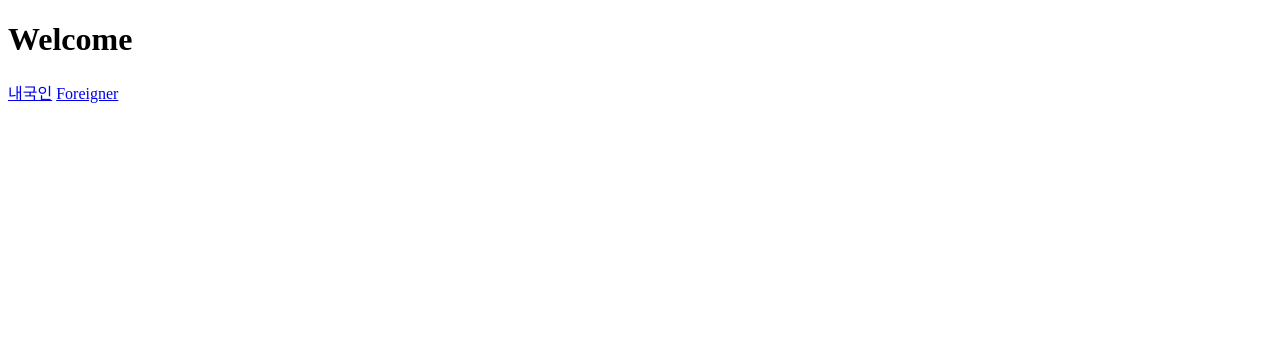
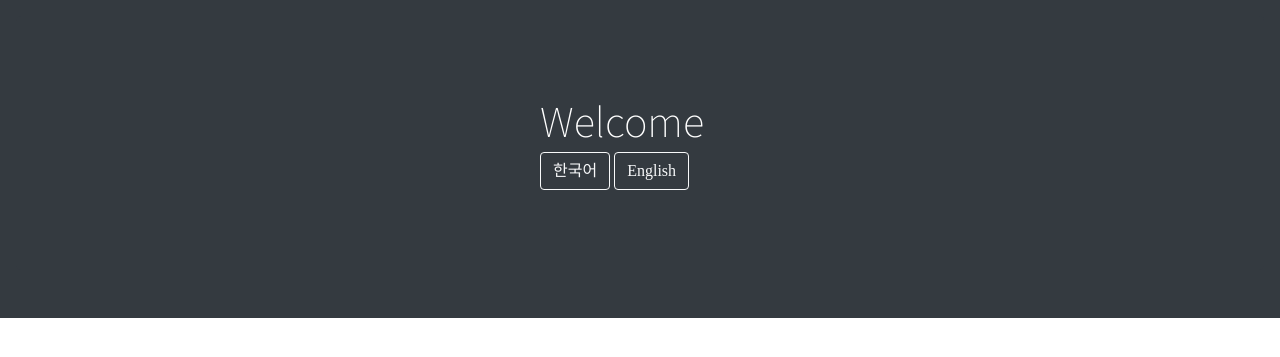
Before and after one commit to 26future/visitors, a Django app: page /visitors/home/ in a window 1280 px wide. Shown: the top 357 px of the page. Run offline with Django 3.2, Linux system fonts and the light colour scheme; some libraries are stand-ins or nearby versions.

Commit message:
200626 Project Django

```diff
--- /dev/null
+++ b/static/css/home.css
@@ -0,0 +1,3 @@
+h1 a {
+    color: #FCA205;
+}
--- a/templates/base.html
+++ b/templates/base.html
@@ -4,9 +4,16 @@
     <meta charset="UTF-8">
     <meta name="viewport" content="width={device-width}, initial-scale=1.0">
     <title>Document</title>
+    <link rel="stylesheet" href="https://stackpath.bootstrapcdn.com/bootstrap/4.5.0/css/bootstrap.min.css" integrity="sha384-9aIt2nRpC12Uk9gS9baDl411NQApFmC26EwAOH8WgZl5MYYxFfc+NcPb1dKGj7Sk" crossorigin="anonymous">
+    {% block css %}{% endblock %}
 </head>
 <body>
+
     {% block body %}
     {% endblock %}
+
+    <script src="https://code.jquery.com/jquery-3.5.1.slim.min.js" integrity="sha384-DfXdz2htPH0lsSSs5nCTpuj/zy4C+OGpamoFVy38MVBnE+IbbVYUew+OrCXaRkfj" crossorigin="anonymous"></script>
+    <script src="https://cdn.jsdelivr.net/npm/popper.js@1.16.0/dist/umd/popper.min.js" integrity="sha384-Q6E9RHvbIyZFJoft+2mJbHaEWldlvI9IOYy5n3zV9zzTtmI3UksdQRVvoxMfooAo" crossorigin="anonymous"></script>
+    <script src="https://stackpath.bootstrapcdn.com/bootstrap/4.5.0/js/bootstrap.min.js" integrity="sha384-OgVRvuATP1z7JjHLkuOU7Xw704+h835Lr+6QL9UvYjZE3Ipu6Tp75j7Bh/kR0JKI" crossorigin="anonymous"></script>
 </body>
 </html>
--- a/visitors_data/templates/visitors_data/citizen.html
+++ b/visitors_data/templates/visitor_data_en/new_en.html
@@ -3,7 +3,7 @@
 {% block body%}
 
 
-<h1>새로운 방문자</h1>
+<h1>New Visitor</h1>
 
 <form action="" method="POST">
     {% csrf_token %}
--- a/visitors_data/templates/visitors_data/confirm.html
+++ b/visitors_data/templates/visitors_data/confirm.html
@@ -6,6 +6,7 @@
     <h1>전화번호: {{ visitor.number }}</h1>
 
     <a href="{% url 'visitors_data:qr' visitor.pk %}">확인</a>
+    <a href="{% url 'visitors_data:new' %}">뒤로</a>
 
 
 
--- a/visitors_data/templates/visitors_data/home.html
+++ b/visitors_data/templates/visitors_data/home.html
@@ -1,11 +1,46 @@
 {% extends 'base.html' %}
+
+{% load static %}
+
+{% block css %}
+<style>
+@import url('https://fonts.googleapis.com/css2?family=Noto+Sans+KR:wght@100&display=swap');
+
+h1 {
+    font-family: 'Noto Sans KR', sans-serif;
+}
+
+div {
+    font-family: 'Holtwood One SC', serif;
+}
+</style>
+{% endblock %}
+
 
 {% block body %}
 
-<h1>Welcome</h1>
+<div class="mx-auto" style="max-width: 100%;">
 
-<a href="{% url 'visitors_data:citizen' %}">내국인</a>
-<a href="{% url 'visitors_data:foreigner' %}">Foreigner</a>
+    <div class="p-3 mb-2 bg-dark text-white">
+    <div class="jumbotron bg-dark">
+        <!-- <p class="lead">This is a simple hero unit, a simple jumbotron-style component for calling extra attention to featured content or information.</p>
+        <hr class="my-4">
+        <p>It uses utility classes for typography and spacing to space content out within the larger container.</p> -->
+        <div class="mx-auto" style="width: 200px;">
+        <p class="text-white bg-dark">
+        <h1 class="display-5">Welcome</h1>
+        <!-- <button type="button"  >Light</button> -->
+        <a class="btn btn-outline-light" href="{% url 'visitors_data:new' %}" role="button">한국어</a>
+        <a class="btn btn-outline-light" href="{% url 'visitors_data:new_en' %}" role="button">English</a>
+      </div></p>
+      </div>
+    </div>
+    </div>
+
+<!-- <h1>Welcome</h1>
+
+<a href="{% url 'visitors_data:new' %}">한국어</a>
+<a href="{% url 'visitors_data:new_en' %}">English</a> -->
 
 
 
--- a/visitors_data/urls.py
+++ b/visitors_data/urls.py
@@ -5,11 +5,12 @@ app_name = 'visitors_data'
 
 urlpatterns = [
     path('home/', views.home, name='home'),
-    path('citizen/', views.citizen, name='citizen'),
-    path('foreigner/', views.foreigner, name='foreigner'),
-    # path('new/', views.new, name='new'),
+    path('new/', views.new, name='new'),
+    path('new_en/', views.new_en, name='new_en'),
     path('confirm/<int:pk>/', views.confirm, name='confirm'),
+    # path('confirm_en/<int:pk>/', views.confirm_en, name='confirm_en'),
     path('qr/<int:pk>/', views.qr, name='qr'),
-    path('read_qr/', views.read_qr, name='read_qr'),
+    # path('qr_en/<int:pk>/', views.qr_en, name='qr_en'),
+    # path('read_qr/', views.read_qr, name='read_qr'),
 
 ]
--- a/visitors_data/views.py
+++ b/visitors_data/views.py
@@ -13,19 +13,7 @@ def home(request):
     }
     return render(request, 'visitors_data/home.html', context)
 
-# def create(request):
-#     if request.method == 'POST':
-#         form = ArticleForm(request.POST)
-#         if form.is_valid():
-#             form.save()
-#     else:
-#         form = ArticleForm()
-#     context = {
-#         'form': form,
-#     }
-#     return render(request, 'articles/form.html', context)
-
-def citizen(request): # POST
+def new(request): # POST
     if request.method == 'POST':
         form = VisitorForm(request.POST)
         if form.is_valid():
@@ -37,11 +25,11 @@ def citizen(request): # POST
     context = {
         'form': form,
     }
-    return render(request, 'visitors_data/citizen.html', context)
+    return render(request, 'visitors_data/new.html', context)
 
 ## https://docs.djangoproject.com/en/3.0/ref/contrib/messages/    => error message custom
 
-def foreigner(request): # POST
+def new_en(request): # POST
     # if request.method == 'POST':
     #     name = request.POST.get('name')
     #     number = request.POST.get('number')
@@ -55,7 +43,7 @@ def foreigner(request): # POST
     context = {
 
     }
-    return render(request, 'visitors_data/foreigner.html', context)
+    return render(request, 'visitors_data/new_en.html', context)
 
 def confirm(request, pk):
     visitor = Visitor.objects.get(pk=pk)
@@ -78,52 +66,59 @@ def qr(request, pk):
 
     return render(request, 'visitors_data/qr.html')
 
-def read_qr(request):
 
-    img = cv2.imread('./static/images/qrcode.png')
-    detector = cv2.QRCodeDetector()
-    data, bbox, straight_qrcode = detector.detectAndDecode(img)
+# def read_qr(request):
+
+#     img = cv2.imread('./static/images/qrcode.png')
+#     detector = cv2.QRCodeDetector()
+#     data, bbox, straight_qrcode = detector.detectAndDecode(img)
 
 
-    # video
+#     # video
 
-    # import cv2
-    # # initalize the cam
-    # cap = cv2.VideoCapture(0)
-    # # initialize the cv2 QRCode detector
-    # detector = cv2.QRCodeDetector()
-    # while True:
-    #     _, img = cap.read()
-    #     # detect and decode
-    #     data, bbox, _ = detector.detectAndDecode(img)
-    #     # check if there is a QRCode in the image
-    #     if bbox is not None:
-    #         # display the image with lines
-    #         for i in range(len(bbox)):
-    #             # draw all lines
-    #             cv2.line(img, tuple(bbox[i][0]), tuple(bbox[(i+1) % len(bbox)][0]), color=(255, 0, 0), thickness=2)
-    #         if data:
-    #             print("[+] QR Code detected, data:", data)
-    #     # display the result
-    #     cv2.imshow("img", img)
-    #     if cv2.waitKey(1) == ord("q"):
-    #         break
-    # cap.release()
-    # cv2.destroyAllWindows()
+#     # initalize the cam
+#     cap = cv2.VideoCapture(0)
+#     # initialize the cv2 QRCode detector
+#     detector = cv2.QRCodeDetector()
+#     while True:
+#         _, img = cap.read()
+#         # detect and decode
+#         data, bbox, _ = detector.detectAndDecode(img)
+#         # check if there is a QRCode in the image
+#         if bbox is not None:
+#             # display the image with lines
+#             for i in range(len(bbox)):
+#                 # draw all lines
+#                 cv2.line(img, tuple(bbox[i][0]), tuple(bbox[(i+1) % len(bbox)][0]), color=(255, 0, 0), thickness=2)
+#             if data:
+#                 print("[+] QR Code detected, data:", data)
+#                 cap.release()
+#                 cv2.destroyAllWindows()
+#         # display the result
+#         cv2.imshow("img", img)
+#         if cv2.waitKey(1) == ord("q"):
+#             break
 
-    # PK 추출
-    p = re.compile("P+K+[:]+[0-9]+")
-    pk_number = p.findall(data)[0]
 
-    p1 = re.compile("[0-9]+")
-    current_pk = p1.findall(pk_number)[0]
+#     # PK 추출
+#     p = re.compile("P+K+[:]+[0-9]+")
+#     pk_number = p.findall(data)[0]
 
-    # DB 수정 (check='TRUE')
-    visitor = Visitor.objects.get(pk=current_pk)
-    visitor.check = "TRUE"
-    visitor.save()
+#     p1 = re.compile("[0-9]+")
+#     current_pk = p1.findall(pk_number)[0]
 
-    context = {
+#     # DB 수정 (check='TRUE')
+#     visitor = Visitor.objects.get(pk=current_pk)
+#     visitor.check = "TRUE"
+#     visitor.save()
 
-    }
-    return render(request, 'visitors_data/read_qr.html', context)
+#     context = {
+
+#     }
+#     return render(request, 'visitors_data/read_qr.html', context)
+
+#  def read_qr(request):
+#     context = {
+
+#     }
+#     return render(request, 'visitors_data/read_qr.html', context)
```
Also changed, not shown: visitors_data/templates/visitor_data_en/confirm_en.html (added, +14 -0 lines), visitors_data/templates/visitor_data_en/qr.html (added, +12 -0 lines), visitors_data/templates/visitors_data/foreigner.html (deleted, +0 -17 lines), visitors_data/templates/visitors_data/new.html (added, +38 -0 lines), visitors_data/templates/visitors_data/read_qr.html (+18 -1 lines), static/images/qrcode.png, visitors_data/migrations/0001_initial.py (added).
